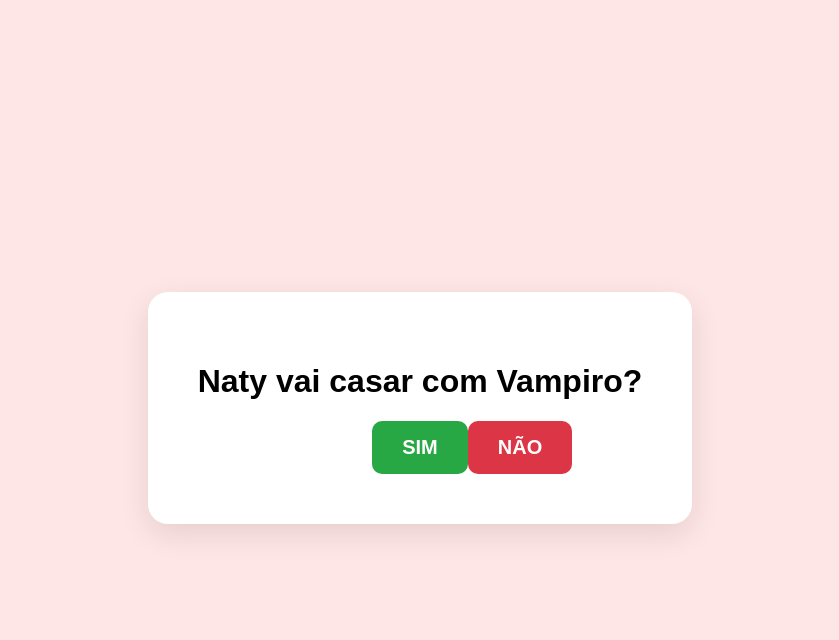
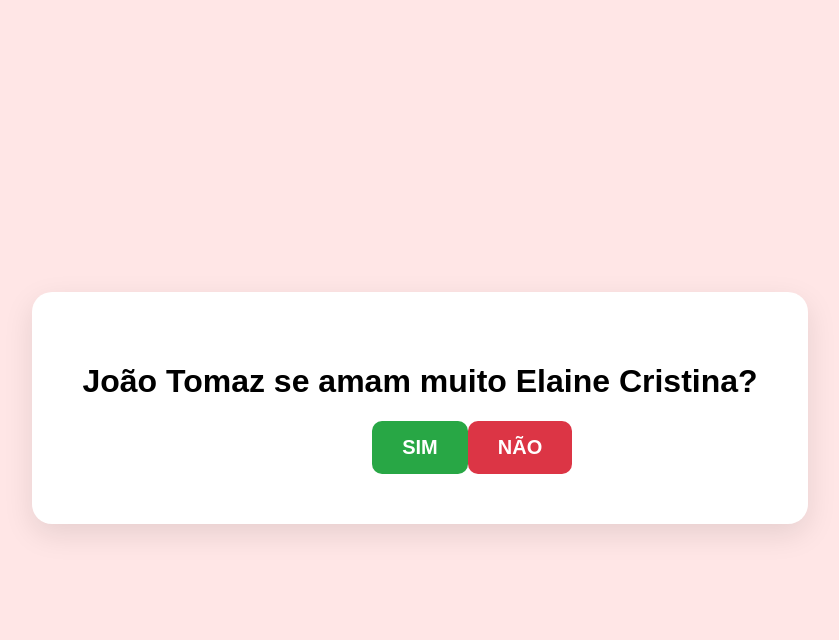
Before and after one commit to Gabrielreka/site-matrimonio, a Flask app: page / in a window 1280 px wide. Shown: the top 640 px of the page, without its empty margins (220-1059 px from the left). Run offline with Flask 3, Linux system fonts and the light colour scheme.

Commit message:
Trocando os nomes no site

```diff
--- a/app.py
+++ b/app.py
@@ -5,7 +5,7 @@ app = Flask(__name__)
 @app.route('/')
 def index():
     # Aqui você define os nomes que vão aparecer no site
-    return render_template('site.html', nome1="Naty", nome2="Vampiro")
+    return render_template('site.html', nome1="João Tomaz", nome2="Elaine Cristina")
 
 if __name__ == '__main__':
     app.run(debug=True)
--- a/templates/site.html
+++ b/templates/site.html
@@ -8,7 +8,7 @@
 <body>
 
     <div class="conteudo">
-        <h1>{{ nome1 }} vai casar com {{ nome2 }}?</h1>
+        <h1>{{ nome1 }} se amam muito {{ nome2 }}?</h1>
 
         <div class="botoes">
             <button id="btnSim" onclick="aceitou()">SIM</button>
```
